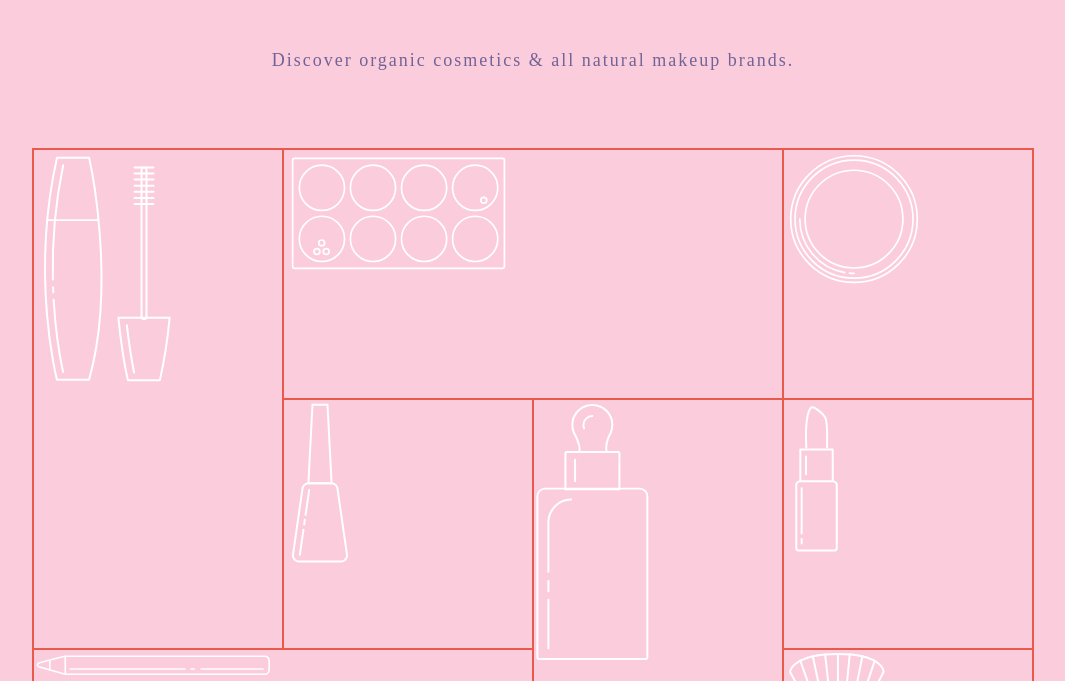
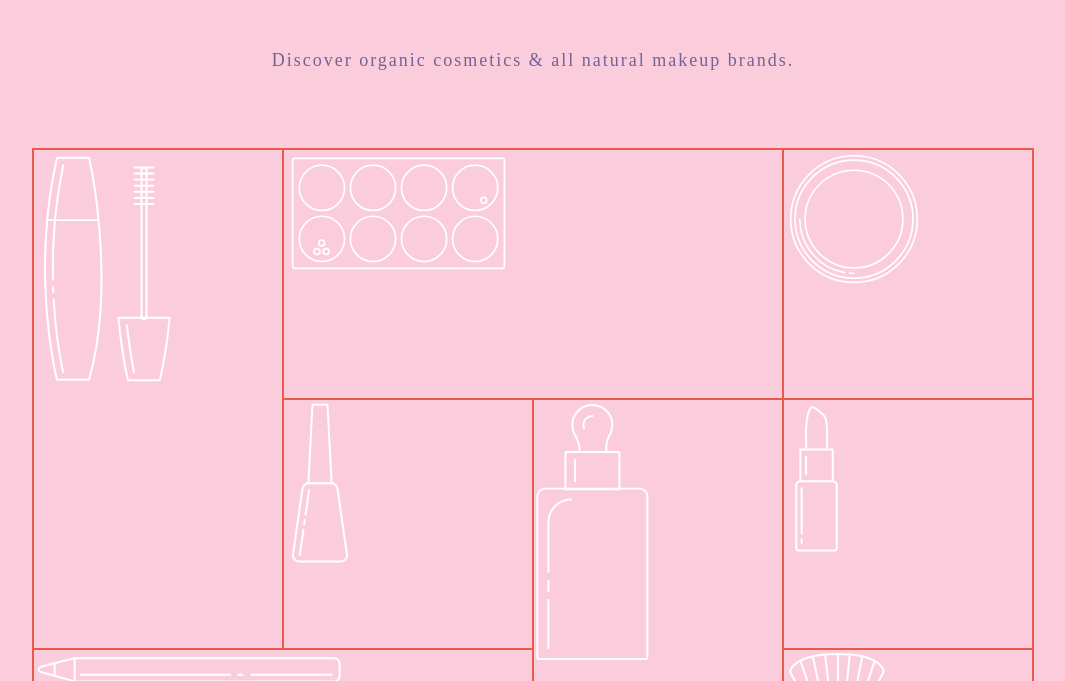
Before and after one commit to brizism/toxic-free.engine, a website: page index.html in a window 1280 px wide. Shown: the part 119-800 px from the top of the page, without its empty margins (107-1172 px from the left). Drawn offline with Linux system fonts and the light colour scheme; a web font is replaced by a local one.

Commit message:
edit viewBox of svg

```diff
--- a/index.html
+++ b/index.html
@@ -203,7 +203,7 @@
       </div>
       <div class="grid-item">
         <svg preserveAspectRatio="xMidYMid meet" xmlns:xlink="http://www.w3.org/1999/xlink" x="0px" y="0px"
-            viewBox="0 0 1300 77.3" enable-background="new 0 0 633.7 77.3" xml:space="preserve">
+            viewBox="0 0 1000 77.3" enable-background="new 0 0 633.7 77.3" xml:space="preserve">
         <g>
           <path fill="none" stroke="#FFFFFF" stroke-width="4" stroke-linecap="round" stroke-linejoin="round" stroke-miterlimit="10" d="
             M81.6,16.6h521c0,0,11.3-1.1,11.3,13.6c0,6.6,0,14,0,20c0,13.8-10.4,12.9-10.4,12.9H81.6L12.2,43.8c0,0-7.4-5.7,0-9.1
```
